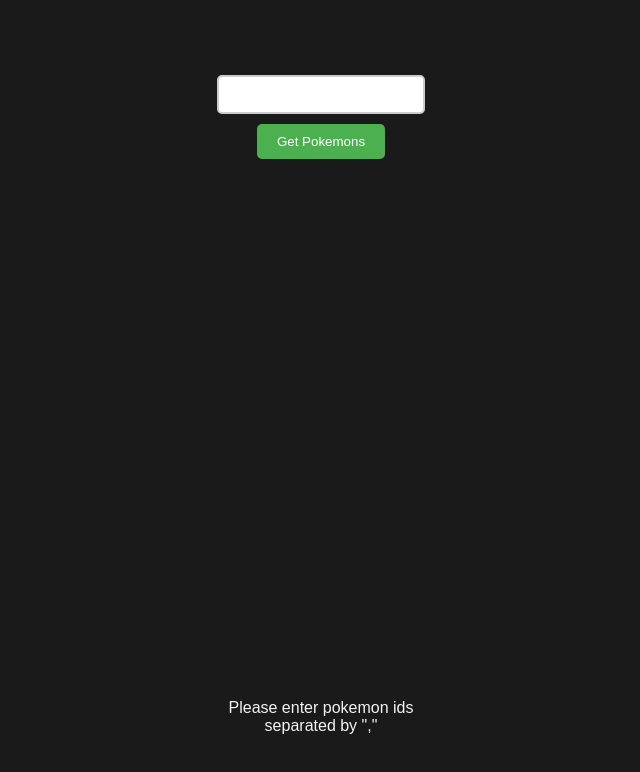
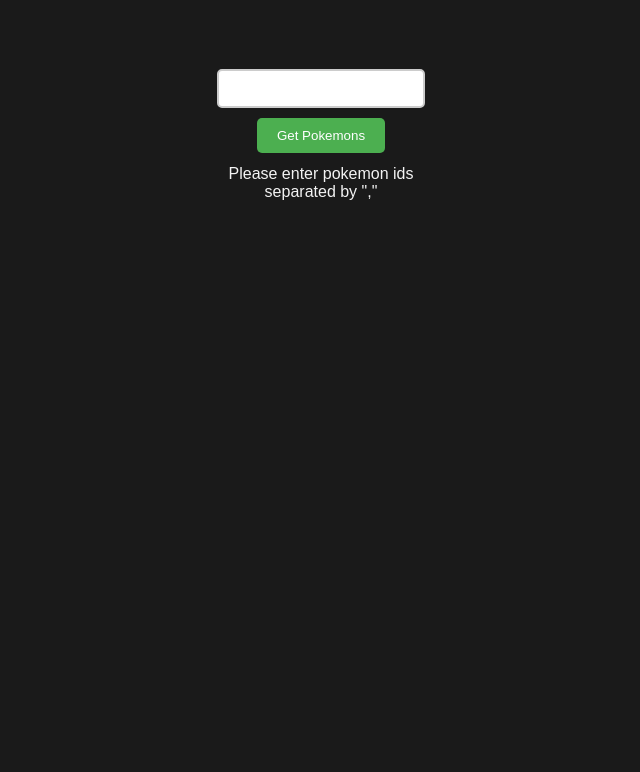
Before and after one commit to samirm00/get-pokemons, a plain HTML site: page index.html in a window 1280 px wide. Both pictures are taken after a click on the button "Get Pokemons". Shown: the whole page, without its empty margins (319-959 px from the left). Drawn offline with Linux system fonts and the light colour scheme.

Commit message:
update handler

```diff
--- a/index.html
+++ b/index.html
@@ -10,8 +10,8 @@
         <div class="container">
             <input type="text" id="input" />
             <button id="btn">Get Pokemons</button>
+            <div id="error"></div>
             <div id="root"></div>
-            <div id="error"></div>
         </div>
         <script type="module" src="./src/init.js"></script>
     </body>
--- a/src/handlers/getPokemonHandler.js
+++ b/src/handlers/getPokemonHandler.js
@@ -3,8 +3,11 @@
 import createPokemon from '../components/createPokemon.js';
 
 const getPokemonHandler = async () => {
+    // empty the root
     dom.root.innerHTML = '';
     const value = dom.input.value;
+
+    // if no value
     if (!value) {
         dom.error.innerText = 'Please enter pokemon ids separated by "," ';
         dom.error.classList.add('error');
--- a/styles/style.css
+++ b/styles/style.css
@@ -91,3 +91,7 @@
 .pokemon-container li {
     font-size: 18px;
 }
+
+.error {
+    margin-top: 12px;
+}
```
